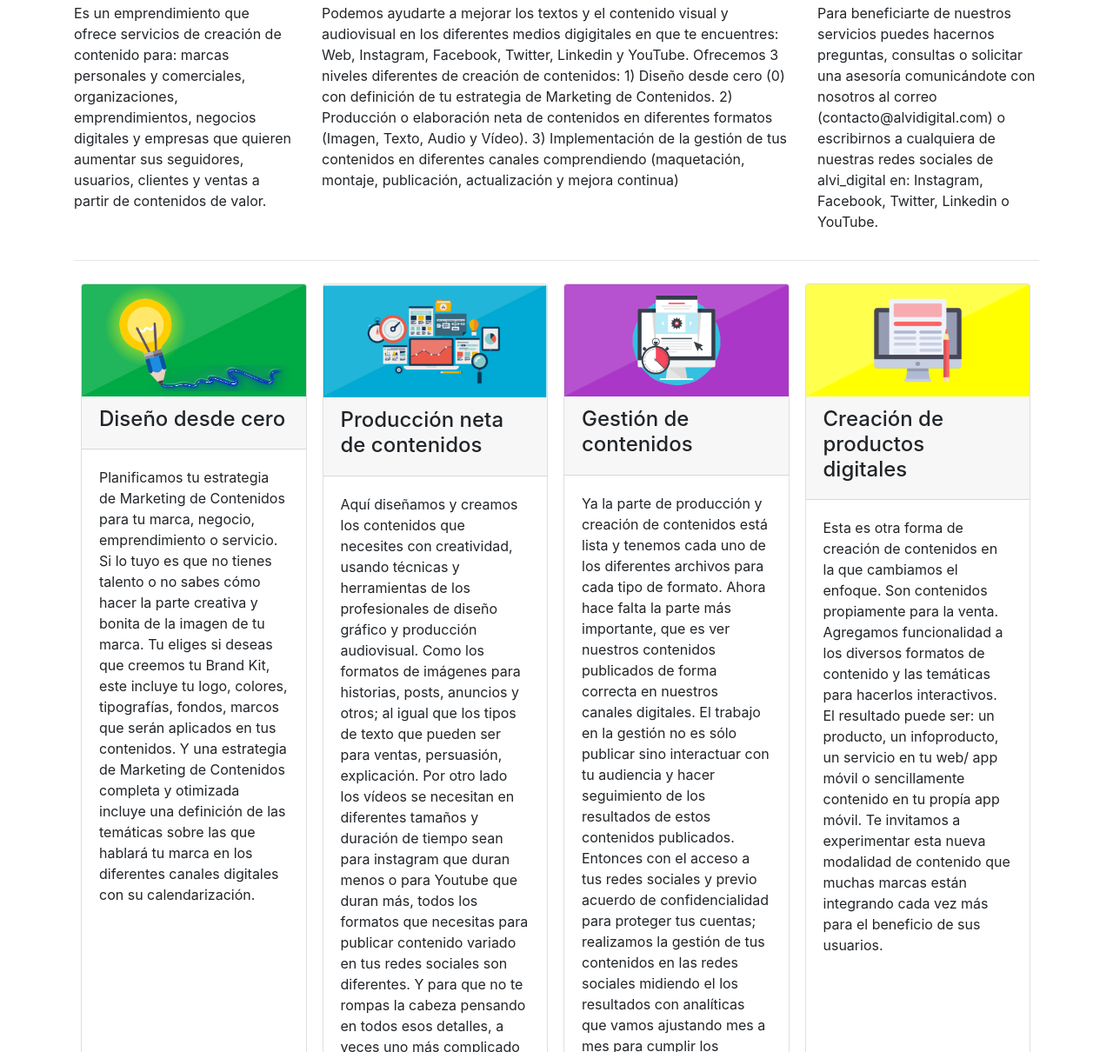
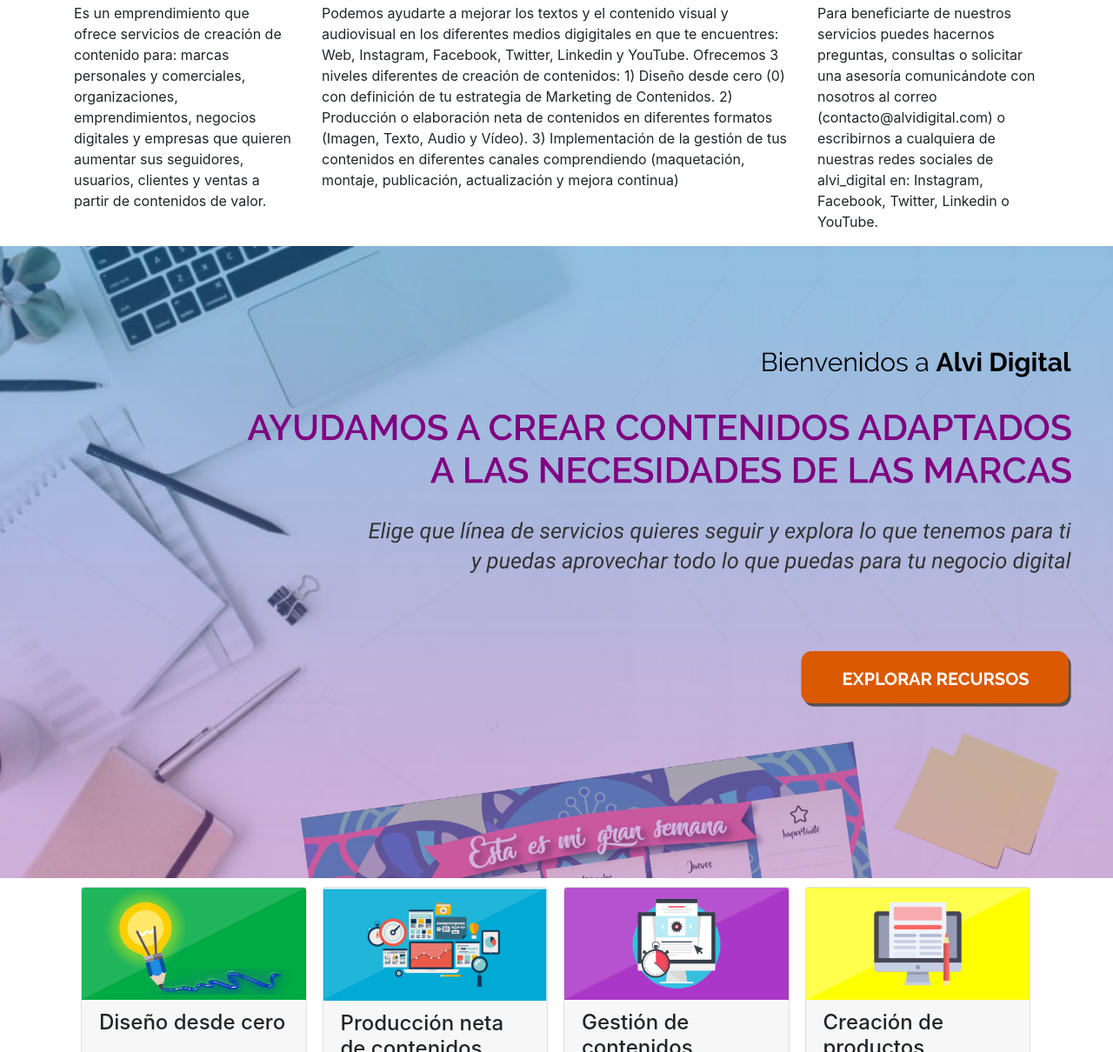
Before and after one commit to Alvilyn/alvi_digital, a website: page index.html in a window 1280 px wide. Shown: the part 854-2064 px from the top of the page at 87% size. Drawn offline with nearby package versions, Linux system fonts and the light colour scheme; a web font is replaced by a local one.

Commit message:
Agregamos imagenes

```diff
--- a/index.html
+++ b/index.html
@@ -63,8 +63,11 @@
             <p>Para beneficiarte de nuestros servicios puedes hacernos preguntas, consultas o solicitar una asesoría comunicándote con nosotros al correo (contacto@alvidigital.com) o escribirnos a cualquiera de nuestras redes sociales de alvi_digital en: Instagram, Facebook, Twitter, Linkedin o YouTube.</p>
         </div>
       </div>
-      <hr>
+    </div>
 
+      <img src="images/banner_explora.PNG" class="img-fluid" alt="banner_explora img">
+
+    <div class="container">
       <div class="d-flex flex-wrap flex-row">
         <div class="card card-content d-flex d-flex-column justify-content-between ml-2">
           <img class="card-img-top" src="images/desde_cero.PNG" alt="desde_cero img">
```
Also changed, not shown: images/banner_explora.png (added), images/banner_home.png.
